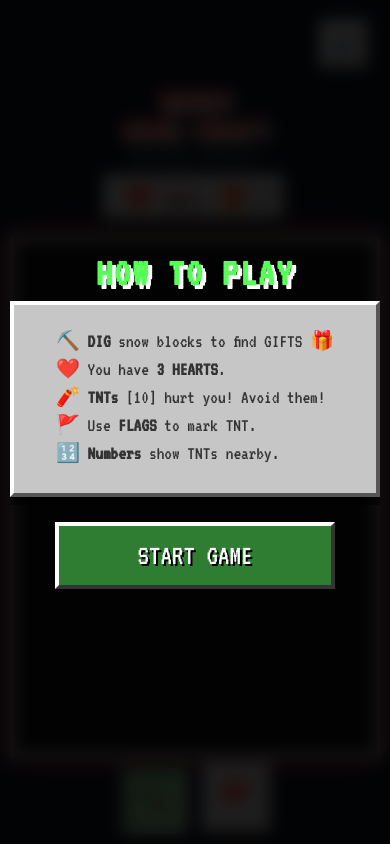
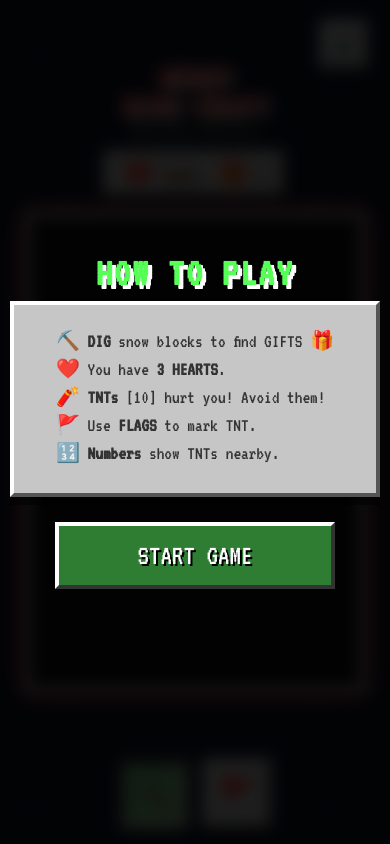
Before and after one commit to anjulameegalla/MerryMinecraft, a plain HTML site: page index.html in a window 390 px wide. Drawn offline with Linux system fonts and the light colour scheme.

Commit message:
Update: minor UI changes in mobile/desktop

```diff
--- a/index.html
+++ b/index.html
@@ -24,12 +24,14 @@
         body {
             margin: 0;
             background-color: var(--bg-color);
+            /* Snowfall: Added extra layers for density */
             background-image:
-                radial-gradient(white, rgba(255,255,255,.2) 2px, transparent 3px),
+                radial-gradient(white, rgba(255,255,255,.2) 2px, transparent 4px),
                 radial-gradient(white, rgba(255,255,255,.15) 1px, transparent 2px),
-                radial-gradient(white, rgba(255,255,255,.1) 2px, transparent 3px);
-            background-size: 550px 550px, 350px 350px, 250px 250px;
-            background-position: 0 0, 40px 60px, 130px 270px;
+                radial-gradient(white, rgba(255,255,255,.1) 2px, transparent 3px),
+                radial-gradient(rgba(255,255,255,.5), rgba(255,255,255,.1) 2px, transparent 3px);
+            background-size: 550px 550px, 350px 350px, 250px 250px, 150px 150px;
+            background-position: 0 0, 40px 60px, 130px 270px, 70px 100px;
             font-family: 'VT323', monospace;
             display: flex;
             justify-content: center;
@@ -44,8 +46,8 @@
         }
 
         @keyframes snow {
-            0% { background-position: 0 0, 40px 60px, 130px 270px; }
-            100% { background-position: 550px 550px, 390px 410px, 380px 520px; }
+            0% { background-position: 0 0, 40px 60px, 130px 270px, 70px 100px; }
+            100% { background-position: 550px 550px, 390px 410px, 380px 520px, 220px 250px; }
         }
 
         #game-container {
@@ -114,11 +116,15 @@
             border: 4px solid #fff;
             box-shadow: 0 0 20px #c62828;
             image-rendering: pixelated;
-            height: 60vh;
+
+            /* MOBILE LAYOUT */
+            height: 55vh;
             aspect-ratio: 7/10;
             max-width: 95vw;
+            margin-bottom: 90px;
         }
 
+        /* PC / DESKTOP LAYOUT */
         @media (min-width: 800px) and (min-height: 500px) {
             #game-container {
                 flex-direction: row;
@@ -135,6 +141,7 @@
             }
             #grid {
                 height: 85vh;
+                margin-bottom: 0;
             }
         }
 
@@ -188,7 +195,7 @@
 
         #mobile-controls {
             position: fixed;
-            bottom: 10px;
+            bottom: 15px;
             display: flex;
             gap: 15px;
             z-index: 50;
@@ -307,17 +314,20 @@
     </style>
 </head>
 <body>
+
     <audio id="bg-music" loop preload="auto" src="assets/SnowyNights.mp3"></audio>
 
     <div id="game-container">
         <div id="sidebar">
             <h1>MERRY<br>MINE-CRAFT</h1>
             <div class="subtitle">Holiday Edition</div>
+
             <div class="mc-panel">
                 <div>❤️ <span id="health-display" class="hearts">3/3</span></div>
                 <div>🎁 <span id="score-display">0</span></div>
             </div>
         </div>
+
         <div id="grid"></div>
     </div>
 
@@ -366,11 +376,10 @@
                 this.ctx = new AudioContext();
 
                 this.audioElement.addEventListener('error', (e) => {
-                    console.log("MP3 failed to load/find. Check assets folder.");
+                    console.log("MP3 failed to load.");
                     this.useMp3 = false;
                 });
 
-                // GitHub Pages Case Sensitivity Check
                 if (this.audioElement.src) {
                     this.useMp3 = true;
                 }
@@ -383,7 +392,7 @@
                      const playPromise = this.audioElement.play();
                      if (playPromise !== undefined) {
                          playPromise.catch(error => {
-                             console.log("Auto-play prevented by browser policy.");
+                             console.log("Auto-play prevented.");
                          });
                      }
                 }
```
